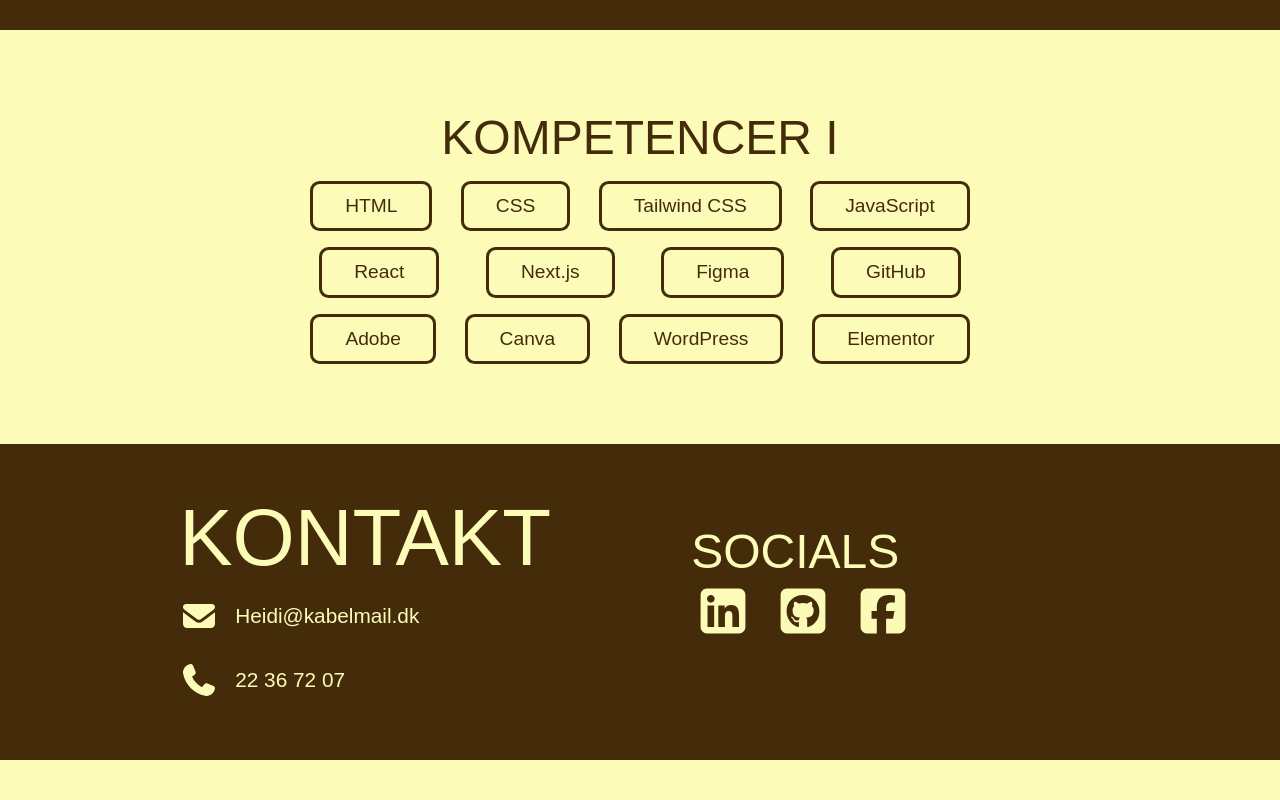
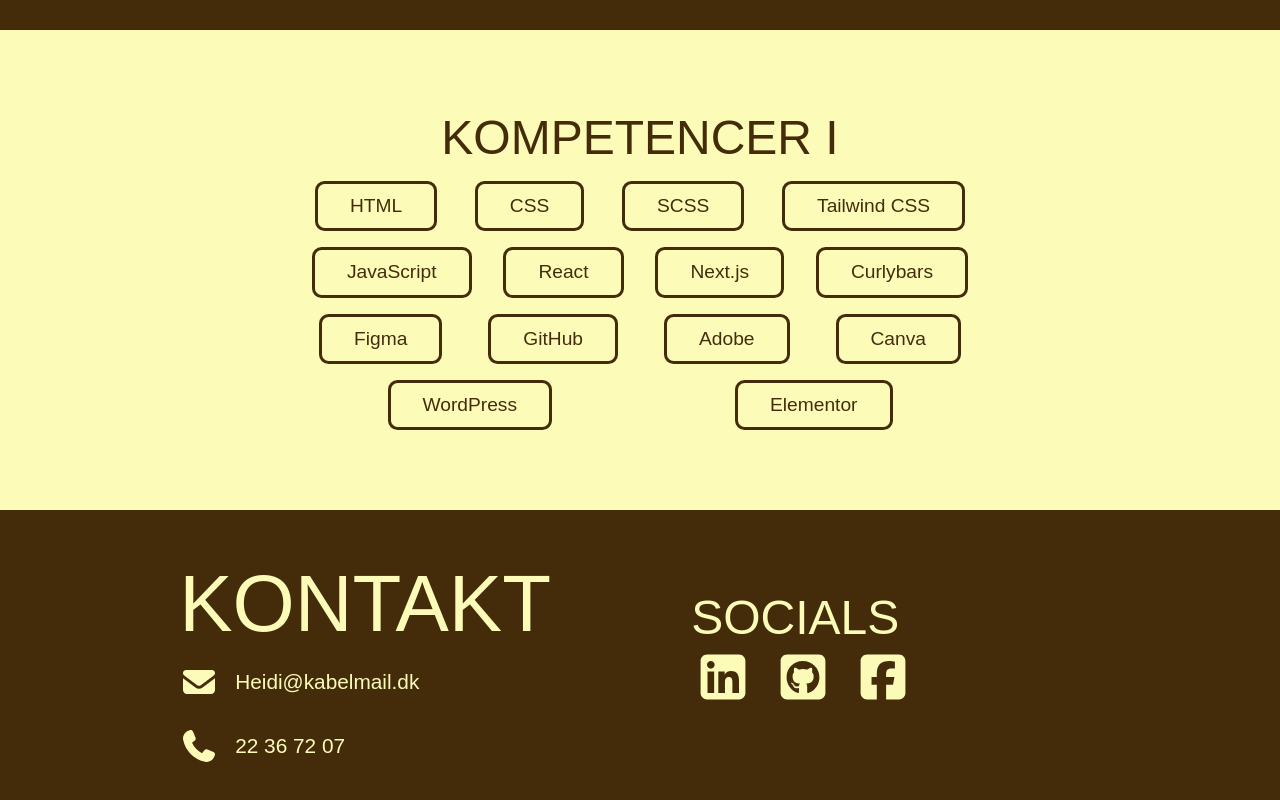
Before and after one commit to Heidi-Astrup/Heidi-Astrup.github.io, a React (Vite) app: page / in a window 1280 px wide. Shown: the part 1225-2025 px from the top of the page. Before the commit the page ends 1985 px from the top, so only its background shows below. Built offline with nearby package versions, Linux system fonts and the light colour scheme; a web font is replaced by a local one.

Commit message:
added new kompetencer

```diff
--- a/src/pages/Home.jsx
+++ b/src/pages/Home.jsx
@@ -26,10 +26,12 @@
           <div className="kompetencer">
             <p>HTML</p>
             <p>CSS</p>
+            <p>SCSS</p>
             <p>Tailwind CSS</p>
             <p>JavaScript</p>
             <p>React</p>
             <p>Next.js</p>
+            <p>Curlybars</p>
             <p>Figma</p>
             <p>GitHub</p>
             <p>Adobe</p>
```
